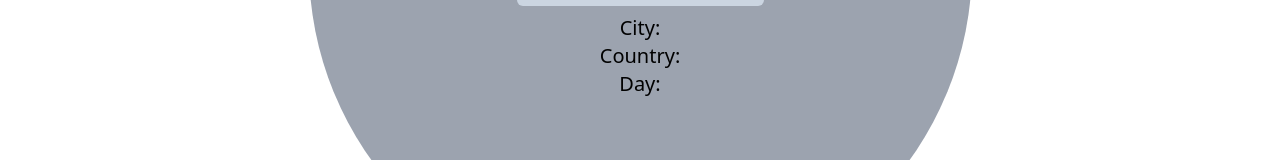
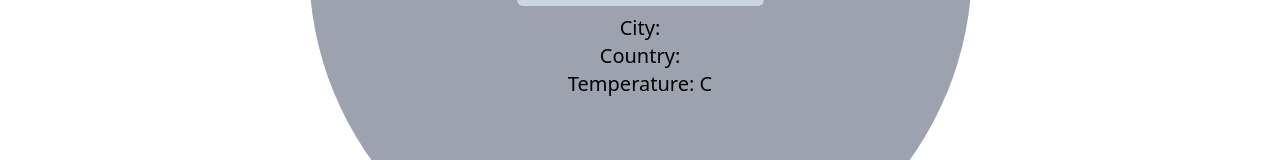
Before and after one commit to MicrosoftWord12/Weather-Forecast-React-App, a React (Create React App) app: page / in a window 1280 px wide. Shown: the part 418-578 px from the top of the page. Built offline with nearby package versions, Linux system fonts and the light colour scheme; no server answers.

Commit message:
Changing From Day -> Temperature in C

```diff
--- a/src/Components/Weather/Weather.tsx
+++ b/src/Components/Weather/Weather.tsx
@@ -62,7 +62,7 @@ const Weather = () => {
                         <p>Country: {weatherApi.getCountry()}</p>
                     </div>
                     <div>
-                        <p>Day: {weatherApi.getFeelsLikeF()}</p>
+                        <p>Temperature: {weatherApi.getFeelsLikeC() + "C"}</p>
                     </div>
                 </div>
             </div>
```
